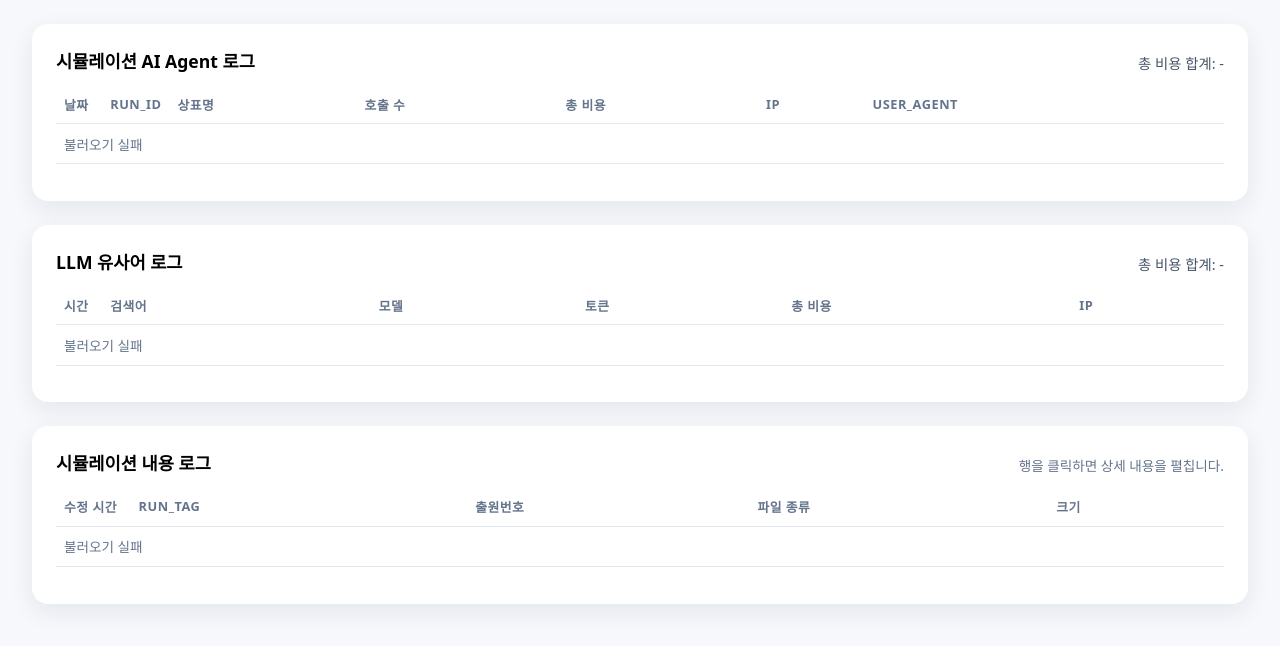
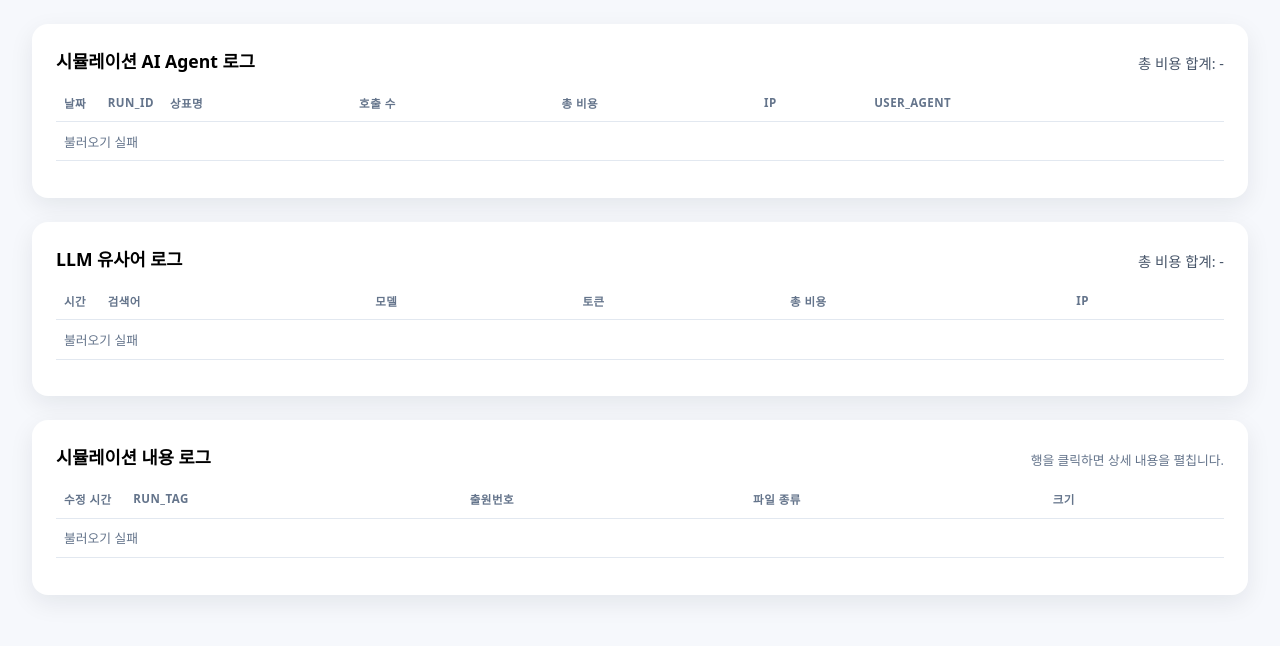
Before and after one commit to yongchoooon/tradar, a Python web app: template app/templates/admin_home.html in a window 1280 px wide. Shown: the part 78-724 px from the top of the page. Run offline with Jinja, Linux system fonts and the light colour scheme; the template is opened without the code that fills it, so the values that code supplies are empty.

Commit message:
Reduce admin table text size

```diff
--- a/app/templates/admin_home.html
+++ b/app/templates/admin_home.html
@@ -13,13 +13,13 @@
       .section h2 { margin:0; font-size:1.1rem; }
       .section-header { display:flex; justify-content:space-between; align-items:flex-end; gap:1rem; margin-bottom:0.75rem; }
       .summary { color:#475569; font-size:0.9rem; }
-      table { width:100%; border-collapse:collapse; }
-      th, td { text-align:left; padding:0.6rem 0.5rem; border-bottom:1px solid #e2e8f0; vertical-align:top; }
-      th { color:#64748b; font-size:0.8rem; font-weight:600; text-transform:uppercase; letter-spacing:0.04em; }
+      table { width:100%; border-collapse:collapse; font-size:0.85rem; }
+      th, td { text-align:left; padding:0.6rem 0.5rem; border-bottom:1px solid #e2e8f0; vertical-align:top; font-size:0.82rem; }
+      th { color:#64748b; font-size:0.72rem; font-weight:600; text-transform:uppercase; letter-spacing:0.04em; }
       tbody tr:hover { background:#f8fafc; }
-      .muted { color:#64748b; font-size:0.85rem; }
+      .muted { color:#64748b; font-size:0.8rem; }
       .detail-row td { background:#f8fafc; }
-      .detail-box { white-space:pre-wrap; font-size:0.85rem; color:#0f172a; }
+      .detail-box { white-space:pre-wrap; font-size:0.82rem; color:#0f172a; }
       .clickable { cursor:pointer; }
       .sortable { cursor:pointer; user-select:none; white-space:nowrap; }
       .sort-indicator { margin-left:0.35rem; color:#94a3b8; font-size:0.75rem; }
```
